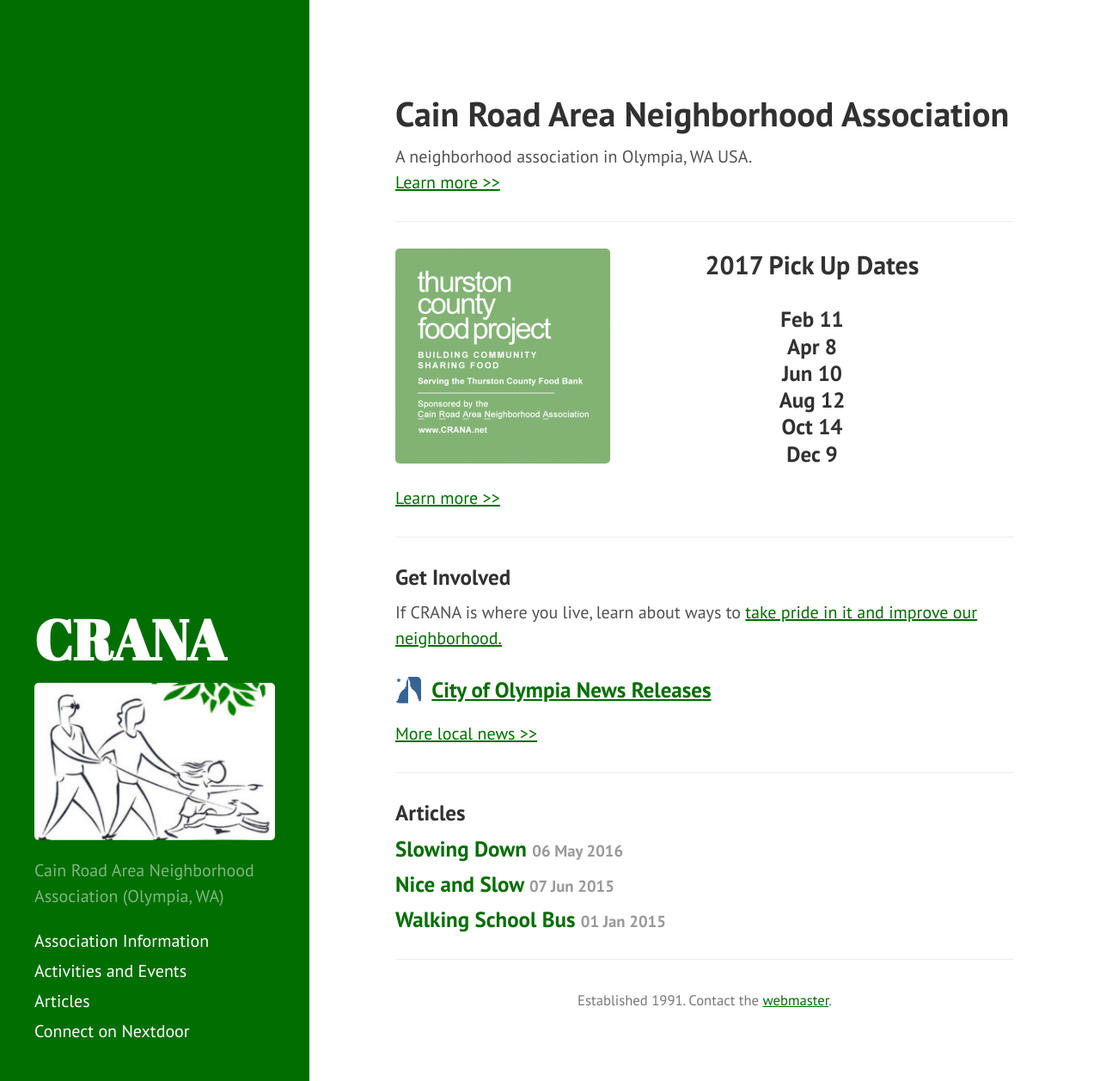
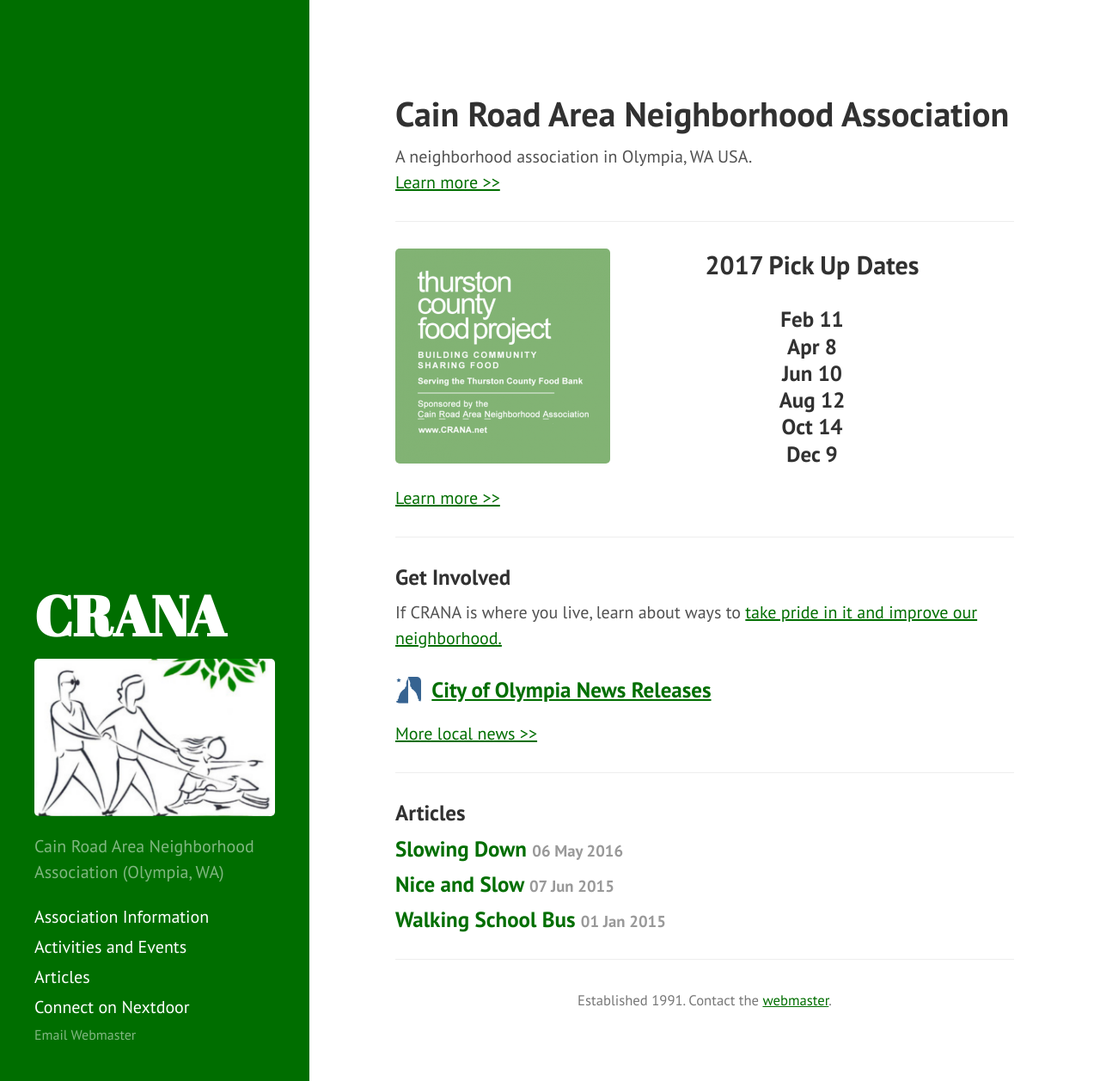
Before and after one commit to crananet/crananet.github.io, a Jekyll site: the page built from index.html, in a window 1280 px wide and 1257 px high. Shown: the whole window at 86% size. Built offline with Jekyll 4.4.1, drawn with Linux system fonts in a browser that asks for light colours; Markdown is read by kramdown in place of the engine named in the settings; the list of posts is cut into pages by our own code.

Commit message:
Updating website.

```diff
--- a/_includes/sidebar.html
+++ b/_includes/sidebar.html
@@ -17,7 +17,8 @@
       <a class="noline sidebar-nav-item{% if page.url == '/activities/' %} active{% endif %}" href="/activities">Activities and Events</a>
       <a class="noline sidebar-nav-item{% if page.url == '/articles/' %} active{% endif %}" href="/articles">Articles</a>
       <a class="noline sidebar-nav-item" href="https://crana.nextdoor.com">Connect on Nextdoor</a>
-
+      <a class="noline sidebar-nav-item" style="  color: rgba(255,255,255,.5);
+ font-size:0.8em;" href='mailt&#111;&#58;%&#55;&#50;eol&#37;79mp&#37;6&#57;a%40be%65&#98;&#105;n&#46;com'>Email Webmaster</a>
     </nav>
 
   </div>
```
